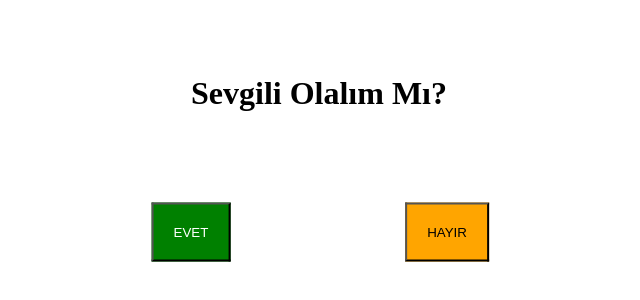
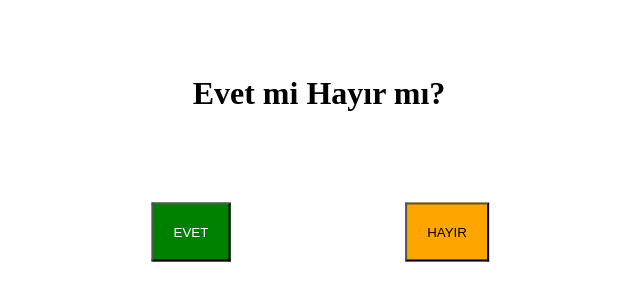
Before and after one commit to selcukemreozer/Realtime-API-Test, a plain HTML site: page deneme.html in a window 1280 px wide. Shown: the part 168-468 px from the top of the page, without its empty margins (321-961 px from the left). Drawn offline with Linux system fonts and the light colour scheme.

Commit message:
Update deneme.html

```diff
--- a/deneme.html
+++ b/deneme.html
@@ -48,7 +48,7 @@
     <button id='button1'>HAYIR</button>
     <button id="evet"> EVET</button>
     <h1 id="soru">
-        Sevgili Olalım Mı?
+        Evet mi Hayır mı?
     </h1>
 </body>
 <script>
@@ -63,16 +63,16 @@
         alert('Madem Israr Ediyorsun, Evet!');
     });
 /*
-click	Bir öğeye tıklanırsa
+click	    Bir öğeye tıklanırsa
 mouseover	Fare bir öğenin üzerine gelirse
 mouseout	Fare bir öğeden ayrılırsa
-keydown	Bir tuşa basılırsa
-keyup	Bir tuş bırakılırsa
-submit	Bir form gönderilirse
-resize	Pencere yeniden boyutlandırılırsa
-scroll	Sayfa kaydırılırsa
-focus	Bir öğe odaklanırsa (input gibi)
-blur	Bir öğeden odak kaldırılırsa
+keydown	    Bir tuşa basılırsa
+keyup	    Bir tuş bırakılırsa
+submit	    Bir form gönderilirse
+resize	    Pencere yeniden boyutlandırılırsa
+scroll	    Sayfa kaydırılırsa
+focus	    Bir öğe odaklanırsa (input gibi)
+blur	    Bir öğeden odak kaldırılırsa
 */
 
 
```
